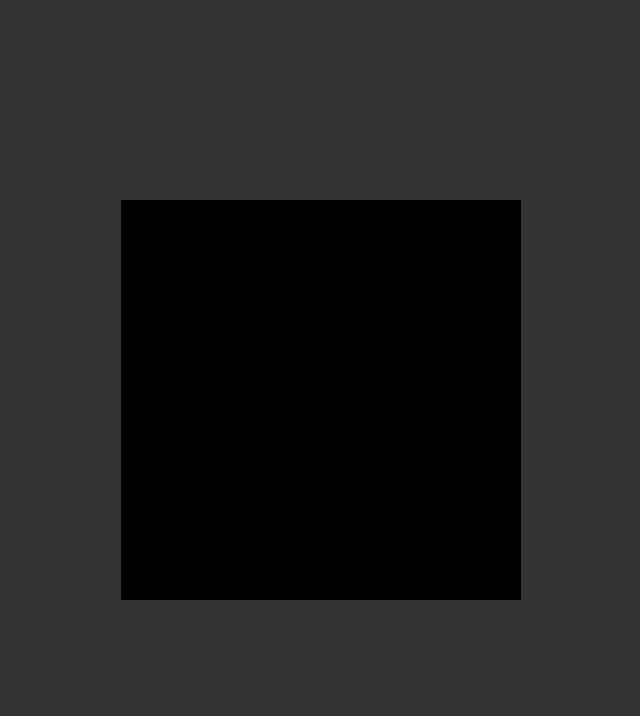
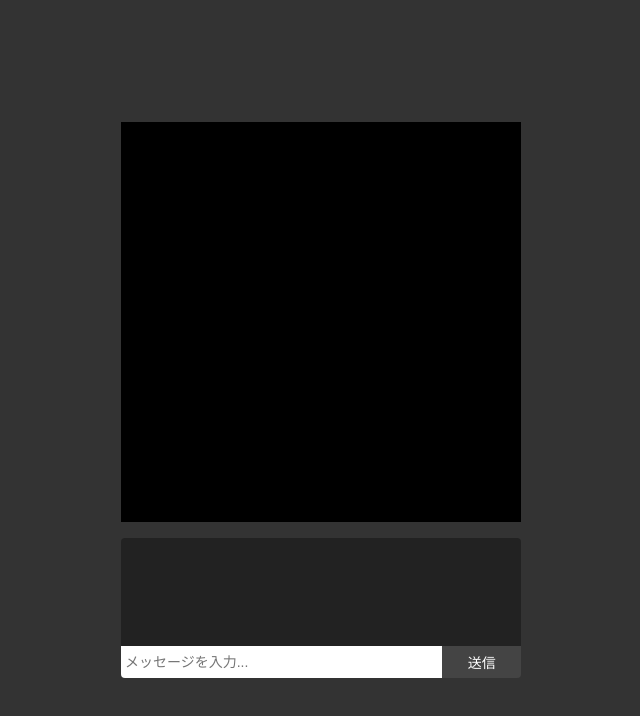
Before and after one commit to aiueo404/multiplayer-snake-game, a website: page public/index.html in a window 1280 px wide. Shown: the whole page, without its empty margins (319-959 px from the left). Drawn offline with Linux system fonts and the light colour scheme.

Commit message:
チャット機能を追加し、メッセージの送信と表示を実装。サーバーとクライアント間でのチャットメッセージのやり取りを可能にしました。

```diff
--- a/public/index.html
+++ b/public/index.html
@@ -19,11 +19,60 @@
             background: black;
             display: block;
         }
+
+        #chat {
+            width: 400px;
+        }
+
+        #chat-messages {
+            height: 100px;
+            overflow-y: auto;
+            background: #222;
+            color: #fff;
+            padding: 4px;
+            font-size: 14px;
+            border-radius: 4px 4px 0 0;
+        }
+
+        #chat-input {
+            width: 80%;
+            border: none;
+            padding: 8px 4px;
+            font-size: 14px;
+            border-radius: 0 0 0 4px;
+            outline: none;
+        }
+
+        #chat-send {
+            width: 20%;
+            border: none;
+            background: #444;
+            color: #fff;
+            font-size: 14px;
+            border-radius: 0 0 4px 0;
+            cursor: pointer;
+        }
+
+        .container {
+            display: flex;
+            flex-direction: column;
+            align-items: center;
+            gap: 16px;
+        }
     </style>
 </head>
 
 <body>
-    <canvas id="game" width="400" height="400"></canvas>
+    <div class="container">
+        <canvas id="game" width="400" height="400"></canvas>
+        <div id="chat">
+            <div id="chat-messages"></div>
+            <div style="display: flex;">
+                <input id="chat-input" type="text" placeholder="メッセージを入力..." autocomplete="off">
+                <button id="chat-send">送信</button>
+            </div>
+        </div>
+    </div>
     <script src="/main.js"></script>
 </body>
 
--- a/public/main.js
+++ b/public/main.js
@@ -14,9 +14,36 @@ ws.onerror = (err) => {
 
 ws.onmessage = (msg) => {
   const data = JSON.parse(msg.data);
-  players = data.players;
-  items = data.items;
+  if (data.type === "chat") {
+    addChatMessage(data.id, data.message);
+  } else if (data.players && data.items) {
+    players = data.players;
+    items = data.items;
+  }
 };
+
+const chatInput = document.getElementById("chat-input");
+const chatSend = document.getElementById("chat-send");
+chatSend.addEventListener("click", sendChat);
+chatInput.addEventListener("keydown", (e) => {
+  if (e.key === "Enter") sendChat();
+});
+
+function sendChat() {
+  const msg = chatInput.value.trim();
+  if (msg) {
+    ws.send(JSON.stringify({ type: "chat", message: msg }));
+    chatInput.value = "";
+  }
+}
+
+function addChatMessage(id, message) {
+  const chatMessages = document.getElementById("chat-messages");
+  const div = document.createElement("div");
+  div.textContent = `[${id.slice(0, 6)}] ${message}`;
+  chatMessages.appendChild(div);
+  chatMessages.scrollTop = chatMessages.scrollHeight;
+}
 
 document.addEventListener("keydown", (e) => {
   let dx = 0,
```
Also changed, not shown: server.js (+11 -0 lines).
